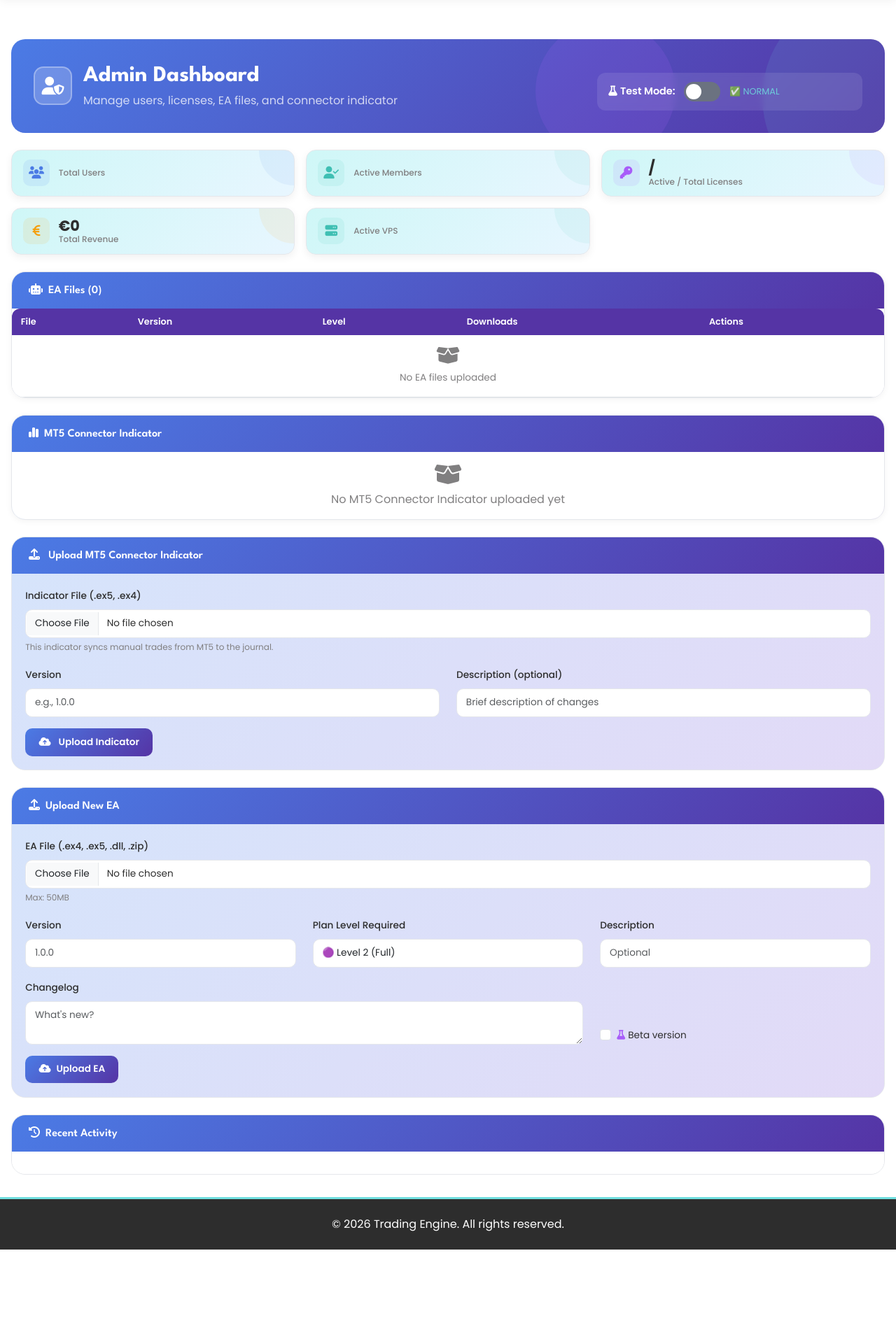
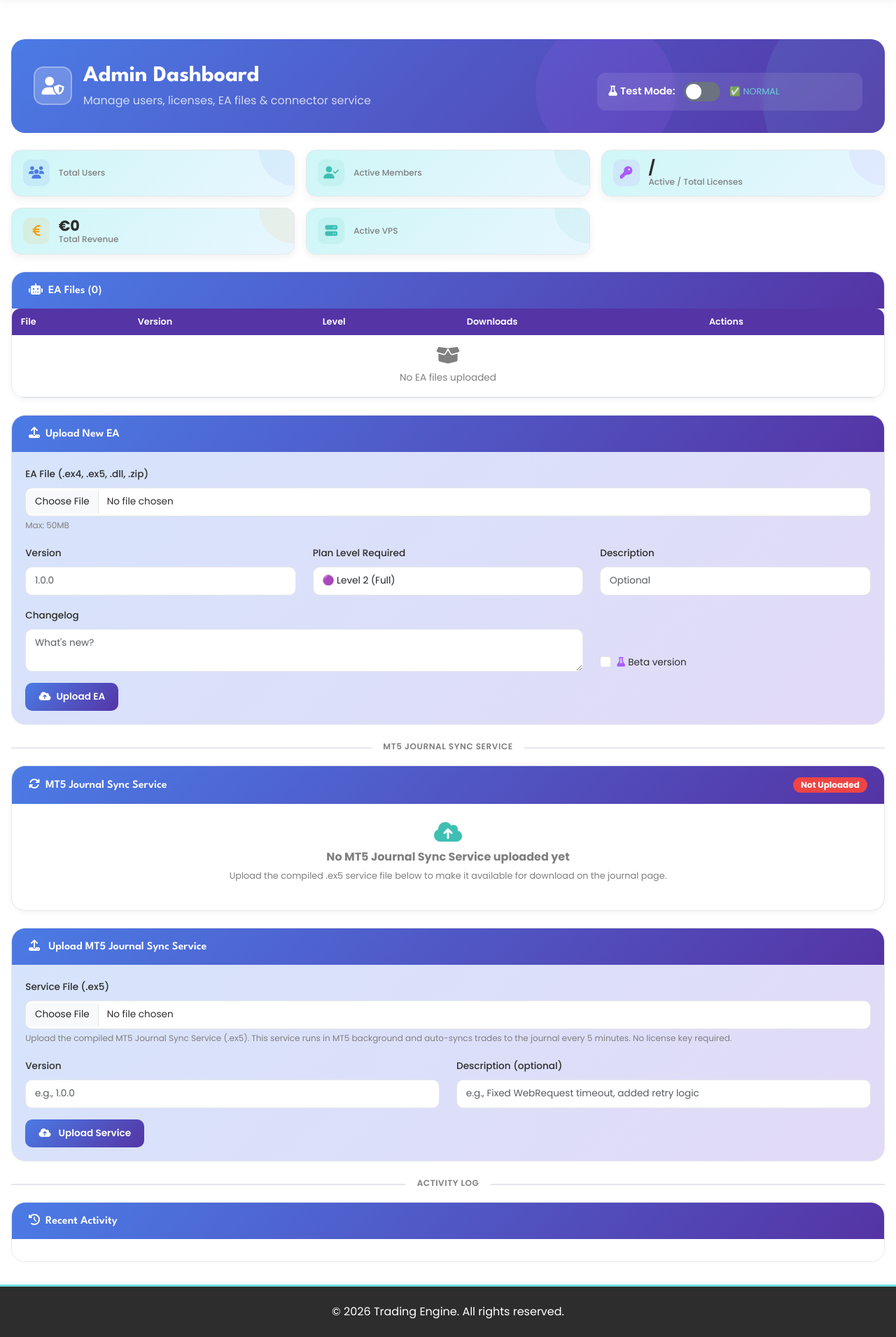
Before and after one commit to NDBOSSY/LWIX, a Flask app: template templates/admin/dashboard.html in a window 1280 px wide. Shown: the part 70-1981 px from the top of the page at 70% size. Before the commit the page ends 1856 px from the top, so only its background shows below. Run offline with Flask 3, Linux system fonts and the light colour scheme; the template is opened without the code that fills it, so the values that code supplies are empty; some libraries are stand-ins or nearby versions.

Commit message:
Update dashboard admin200.html

```diff
--- a/templates/admin/dashboard.html
+++ b/templates/admin/dashboard.html
@@ -33,7 +33,7 @@
     @media(max-width:1300px){.stats-grid{grid-template-columns:repeat(3,1fr);}}
     @media(max-width:600px){.stats-grid{grid-template-columns:1fr 1fr;gap:0.6rem;}.stat-card{padding:0.6rem 0.8rem;}.stat-icon{width:32px;height:32px;font-size:0.9rem;}.stat-value{font-size:1.1rem;}}
 
-    .card { background: linear-gradient(135deg,#D6E4FB 0%,#E2DAF7 100%); border-radius: 20px; border: 1px solid #E5E7EB; overflow: hidden; }
+    .card { background: linear-gradient(135deg,#D6E4FB 0%,#E2DAF7 100%); border-radius: 20px; border: 1px solid #E5E7EB; overflow: hidden; margin-bottom: 1.5rem; }
     .card-header { background: linear-gradient(135deg,#4B7BE5 0%,#5534A5 100%); padding: 1rem 1.5rem; color: white; border: none; display: flex; justify-content: space-between; align-items: center; }
     .card-header h5 { color: white; font-weight: 600; font-size: 1rem; margin: 0; }
     .card-body { background: white; padding: 1.2rem; } .card-body.p-0{padding:0;}
@@ -43,7 +43,7 @@
     .table tbody td { padding: 0.6rem 0.8rem; vertical-align: middle; font-size: 0.85rem; background: white; }
     .table tbody tr:hover td{background:#FFF8ED;}
 
-    .upload-card { background: linear-gradient(135deg,#D6E4FB 0%,#E2DAF7 100%); border-radius: 20px; border: 1px solid #E5E7EB; overflow: hidden; }
+    .upload-card { background: linear-gradient(135deg,#D6E4FB 0%,#E2DAF7 100%); border-radius: 20px; border: 1px solid #E5E7EB; overflow: hidden; margin-bottom: 1.5rem; }
     .upload-card .card-header { background: linear-gradient(135deg,#4B7BE5 0%,#5534A5 100%); padding: 1rem 1.5rem; color: white; }
     .upload-card .card-body { background: linear-gradient(135deg,#D6E4FB 0%,#E2DAF7 100%); padding: 1.2rem; }
 
@@ -87,18 +87,28 @@
     .btn-retry-vps{background:linear-gradient(135deg,#3FBFB3 0%,#6FDFDF 100%);border:none;border-radius:8px;padding:0.35rem 0.8rem;font-size:0.75rem;font-weight:600;color:white;transition:all 0.2s;white-space:nowrap;}
     .btn-retry-vps:hover{transform:translateY(-1px);box-shadow:0 6px 14px rgba(63,191,179,0.35);color:white;}
     .vps-error-text{color:#EF4444;font-size:0.72rem;max-width:260px;display:inline-block;white-space:nowrap;overflow:hidden;text-overflow:ellipsis;}
+
+    .section-divider { border-top: 2px solid #E5E7EB; margin: 2rem 0 1.5rem; position: relative; }
+    .section-divider span { position: absolute; top: -12px; left: 50%; transform: translateX(-50%); background: white; padding: 0 1rem; color: #807F80; font-size: 0.75rem; font-weight: 600; text-transform: uppercase; letter-spacing: 0.05em; }
+
+    .connector-badge { display: inline-flex; align-items: center; gap: 0.3rem; background: rgba(63,191,179,0.15); color: #3FBFB3; padding: 0.2rem 0.6rem; border-radius: 12px; font-size: 0.7rem; font-weight: 600; }
 </style>
 {% endblock %}
 
 {% block content %}
 <div class="admin-container">
+
+    {# HEADER #}
     <div class="admin-header">
         <div class="admin-header-content">
             <div class="row align-items-center">
                 <div class="col-lg-8">
                     <div class="d-flex align-items-center gap-3">
                         <div class="admin-icon-circle"><i class="fas fa-user-shield"></i></div>
-                        <div><h2 class="fw-bold mb-1">Admin Dashboard</h2><p class="mb-0 opacity-75">Manage users, licenses, EA files, and connector indicator</p></div>
+                        <div>
+                            <h2 class="fw-bold mb-1">Admin Dashboard</h2>
+                            <p class="mb-0 opacity-75">Manage users, licenses, EA files & connector service</p>
+                        </div>
                     </div>
                 </div>
                 <div class="col-lg-4">
@@ -117,6 +127,7 @@
         </div>
     </div>
 
+    {# STATS #}
     <div class="stats-grid">
         <div class="stat-card users"><div class="stat-icon blue"><i class="fas fa-users"></i></div><div class="stat-info"><div class="stat-value">{{ total_users }}</div><div class="stat-label">Total Users</div></div></div>
         <div class="stat-card active"><div class="stat-icon teal"><i class="fas fa-user-check"></i></div><div class="stat-info"><div class="stat-value">{{ active_users }}</div><div class="stat-label">Active Members</div></div></div>
@@ -125,22 +136,27 @@
         <div class="stat-card vps"><div class="stat-icon teal"><i class="fas fa-server"></i></div><div class="stat-info"><div class="stat-value">{{ active_vps }}</div><div class="stat-label">Active VPS</div></div></div>
     </div>
 
+    {# SUBSCRIPTION BREAKDOWN #}
     {% if subscription_stats %}
-    <div class="card mb-4">
-        <div class="card-header"><h5><i class="fas fa-chart-pie me-2"></i>Subscription Breakdown</h5></div>
+    <div class="card">
+        <div class="card-header"><h5 class="mb-0"><i class="fas fa-chart-pie me-2"></i>Subscription Breakdown</h5></div>
         <div class="card-body">
             <div class="subscription-breakdown">
                 {% for stat in subscription_stats %}
-                <div class="sub-breakdown-item"><div class="sub-type">{{ stat[0] or 'Unknown' }}</div><div class="sub-count">{{ stat[1] }} users</div><div class="sub-revenue">€{{ "%.2f"|format(stat[2] or 0) }}</div></div>
+                <div class="sub-breakdown-item">
+                    <div class="sub-type">{{ stat[0] or 'Unknown' }}</div>
+                    <div class="sub-count">{{ stat[1] }} users</div>
+                    <div class="sub-revenue">€{{ "%.2f"|format(stat[2] or 0) }}</div>
+                </div>
                 {% endfor %}
             </div>
         </div>
     </div>
     {% endif %}
 
-    <!-- VPS Pending -->
+    {# VPS PENDING #}
     {% if vps_pending_users %}
-    <div class="card mb-4">
+    <div class="card">
         <div class="card-header"><h5 class="mb-0"><i class="fas fa-server me-2"></i>VPS Pending ({{ vps_pending_users|length }})</h5></div>
         <div class="card-body p-0">
             <div class="table-responsive">
@@ -187,8 +203,8 @@
     </div>
     {% endif %}
 
-    <!-- EA Files List -->
-    <div class="card mb-4">
+    {# EA FILES #}
+    <div class="card">
         <div class="card-header"><h5 class="mb-0"><i class="fas fa-robot me-2"></i>EA Files ({{ ea_files|length }})</h5></div>
         <div class="card-body p-0">
             <div class="table-responsive">
@@ -211,12 +227,40 @@
         </div>
     </div>
 
-    <!-- MT5 Connector Indicator Management -->
-    <div class="card mb-4">
+    {# UPLOAD EA #}
+    <div class="upload-card">
+        <div class="card-header"><h5 class="mb-0"><i class="fas fa-upload me-2"></i>Upload New EA</h5></div>
+        <div class="card-body">
+            <form method="POST" action="{{ url_for('upload_ea') }}" enctype="multipart/form-data">
+                <div class="mb-3"><label class="form-label">EA File (.ex4, .ex5, .dll, .zip)</label><input type="file" name="file" class="form-control" accept=".ex4,.ex5,.dll,.zip" required><small style="color:#807F80;font-size:0.75rem;">Max: 50MB</small></div>
+                <div class="row">
+                    <div class="col-md-4 mb-3"><label class="form-label">Version</label><input type="text" name="version" class="form-control" placeholder="1.0.0" required></div>
+                    <div class="col-md-4 mb-3"><label class="form-label">Plan Level Required</label><select name="plan_level" class="form-select"><option value="1">🟢 Level 1 (Basic)</option><option value="2" selected>🟣 Level 2 (Full)</option></select></div>
+                    <div class="col-md-4 mb-3"><label class="form-label">Description</label><input type="text" name="description" class="form-control" placeholder="Optional"></div>
+                </div>
+                <div class="row">
+                    <div class="col-md-8 mb-3"><label class="form-label">Changelog</label><textarea name="changelog" class="form-control" rows="2" placeholder="What's new?"></textarea></div>
+                    <div class="col-md-4 mb-3 d-flex align-items-end"><div class="form-check"><input class="form-check-input" type="checkbox" name="is_beta" id="isBeta"><label class="form-check-label" for="isBeta" style="font-size:0.85rem;"><i class="fas fa-flask me-1" style="color:#A85CF9;"></i>Beta version</label></div></div>
+                </div>
+                <button type="submit" class="btn btn-primary"><i class="fas fa-cloud-upload-alt me-2"></i>Upload EA</button>
+            </form>
+        </div>
+    </div>
+
+    {# SECTION DIVIDER #}
+    <div class="section-divider"><span>MT5 Journal Sync Service</span></div>
+
+    {# MT5 CONNECTOR SERVICE - CURRENT FILE #}
+    <div class="card">
         <div class="card-header d-flex justify-content-between align-items-center">
-            <h5 class="mb-0"><i class="fas fa-chart-simple me-2"></i>MT5 Connector Indicator</h5>
+            <h5 class="mb-0"><i class="fas fa-sync-alt me-2"></i>MT5 Journal Sync Service</h5>
             {% if connector_indicator %}
-            <small style="opacity: 0.75;">Current: {{ connector_indicator.filename }} (v{{ connector_indicator.version }})</small>
+            <span class="connector-badge">
+                <i class="fas fa-check-circle"></i>
+                {{ connector_indicator.filename }} (v{{ connector_indicator.version }})
+            </span>
+            {% else %}
+            <span class="badge badge-revoked">Not Uploaded</span>
             {% endif %}
         </div>
         <div class="card-body p-0">
@@ -236,7 +280,7 @@
                         <tr>
                             <td>
                                 <div class="ea-file-row">
-                                    <i class="fas fa-chart-simple" style="color:#3FBFB3;"></i>
+                                    <i class="fas fa-sync-alt" style="color:#3FBFB3;"></i>
                                     <div>
                                         <strong style="font-size:0.85rem;">{{ connector_indicator.filename }}</strong>
                                         {% if connector_indicator.description %}
@@ -247,14 +291,14 @@
                             </td>
                             <td><span class="badge badge-active">v{{ connector_indicator.version }}</span></td>
                             <td><small style="color:#807F80;">{{ connector_indicator.uploaded_at.strftime('%b %d, %Y') }}</small></td>
-                            <td>{{ connector_indicator.download_count or 0 }}</td>
+                            <td><strong>{{ connector_indicator.download_count or 0 }}</strong></td>
                             <td>
                                 <div class="d-flex gap-2">
-                                    <a href="{{ url_for('download_connector') }}" class="btn-connector">
-                                        <i class="fas fa-download me-1"></i>Download
+                                    <a href="{{ url_for('download_connector') }}" class="btn-connector" title="Download current version">
+                                        <i class="fas fa-download"></i> Download
                                     </a>
                                     <form method="POST" action="{{ url_for('admin_delete_connector') }}" class="d-inline">
-                                        <button type="submit" class="btn btn-outline-danger btn-sm" onclick="return confirm('Delete MT5 Connector Indicator?\n\nThis will remove the download link from the journal page.')" title="Delete Connector Indicator">
+                                        <button type="submit" class="btn btn-outline-danger btn-sm" onclick="return confirm('Delete MT5 Journal Sync Service?\n\nThis will remove the download link from the journal page. Users will no longer be able to download the service.')" title="Delete Service">
                                             <i class="fas fa-trash"></i>
                                         </button>
                                     </form>
@@ -265,31 +309,32 @@
                 </table>
             </div>
             {% else %}
-            <div class="text-center text-muted py-3">
-                <i class="fas fa-box-open fa-2x mb-2 d-block"></i>
-                No MT5 Connector Indicator uploaded yet
+            <div class="text-center text-muted py-4">
+                <i class="fas fa-cloud-upload-alt fa-2x mb-2 d-block" style="color: #3FBFB3;"></i>
+                <strong>No MT5 Journal Sync Service uploaded yet</strong>
+                <p style="font-size:0.8rem; margin-top:0.3rem;">Upload the compiled .ex5 service file below to make it available for download on the journal page.</p>
             </div>
             {% endif %}
         </div>
     </div>
 
-    <!-- Upload MT5 Connector Indicator -->
-    <div class="upload-card mb-4">
+    {# UPLOAD/UPDATE MT5 CONNECTOR SERVICE #}
+    <div class="upload-card">
         <div class="card-header">
             <h5 class="mb-0">
                 <i class="fas fa-upload me-2"></i>
-                {% if connector_indicator %}Update{% else %}Upload{% endif %} MT5 Connector Indicator
+                {% if connector_indicator %}Update{% else %}Upload{% endif %} MT5 Journal Sync Service
             </h5>
         </div>
         <div class="card-body">
             <form method="POST" action="{{ url_for('admin_upload_connector') }}" enctype="multipart/form-data">
                 <div class="mb-3">
-                    <label class="form-label">Indicator File (.ex5, .ex4)</label>
+                    <label class="form-label">Service File (.ex5)</label>
                     <input type="file" name="file" class="form-control" accept=".ex5,.ex4" required>
                     <small style="color:#807F80;font-size:0.75rem;">
-                        This indicator syncs manual trades from MT5 to the journal.
+                        Upload the compiled MT5 Journal Sync Service (.ex5). This service runs in MT5 background and auto-syncs trades to the journal every 5 minutes. No license key required.
                         {% if connector_indicator %}
-                        Current version: <strong>v{{ connector_indicator.version }}</strong>
+                        <br>Current version: <strong>v{{ connector_indicator.version }}</strong> — uploading will replace it.
                         {% endif %}
                     </small>
                 </div>
@@ -300,49 +345,37 @@
                     </div>
                     <div class="col-md-6 mb-3">
                         <label class="form-label">Description (optional)</label>
-                        <input type="text" name="description" class="form-control" placeholder="Brief description of changes">
+                        <input type="text" name="description" class="form-control" placeholder="e.g., Fixed WebRequest timeout, added retry logic">
                     </div>
                 </div>
                 <button type="submit" class="btn btn-primary">
                     <i class="fas fa-cloud-upload-alt me-2"></i>
-                    {% if connector_indicator %}Update{% else %}Upload{% endif %} Indicator
+                    {% if connector_indicator %}Update Service{% else %}Upload Service{% endif %}
                 </button>
             </form>
         </div>
     </div>
 
-    <!-- Upload EA -->
-    <div class="upload-card mb-4">
-        <div class="card-header"><h5 class="mb-0"><i class="fas fa-upload me-2"></i>Upload New EA</h5></div>
-        <div class="card-body">
-            <form method="POST" action="{{ url_for('upload_ea') }}" enctype="multipart/form-data">
-                <div class="mb-3"><label class="form-label">EA File (.ex4, .ex5, .dll, .zip)</label><input type="file" name="file" class="form-control" accept=".ex4,.ex5,.dll,.zip" required><small style="color:#807F80;font-size:0.75rem;">Max: 50MB</small></div>
-                <div class="row">
-                    <div class="col-md-4 mb-3"><label class="form-label">Version</label><input type="text" name="version" class="form-control" placeholder="1.0.0" required></div>
-                    <div class="col-md-4 mb-3"><label class="form-label">Plan Level Required</label><select name="plan_level" class="form-select"><option value="1">🟢 Level 1 (Basic)</option><option value="2" selected>🟣 Level 2 (Full)</option></select></div>
-                    <div class="col-md-4 mb-3"><label class="form-label">Description</label><input type="text" name="description" class="form-control" placeholder="Optional"></div>
-                </div>
-                <div class="row">
-                    <div class="col-md-8 mb-3"><label class="form-label">Changelog</label><textarea name="changelog" class="form-control" rows="2" placeholder="What's new?"></textarea></div>
-                    <div class="col-md-4 mb-3 d-flex align-items-end"><div class="form-check"><input class="form-check-input" type="checkbox" name="is_beta" id="isBeta"><label class="form-check-label" for="isBeta" style="font-size:0.85rem;"><i class="fas fa-flask me-1" style="color:#A85CF9;"></i>Beta version</label></div></div>
-                </div>
-                <button type="submit" class="btn btn-primary"><i class="fas fa-cloud-upload-alt me-2"></i>Upload EA</button>
-            </form>
-        </div>
-    </div>
+    {# SECTION DIVIDER #}
+    <div class="section-divider"><span>Activity Log</span></div>
 
-    <!-- Activity Log -->
+    {# ACTIVITY LOG #}
     <div class="activity-card">
         <div class="card-header"><h5 class="mb-0"><i class="fas fa-history me-2"></i>Recent Activity</h5></div>
         <div class="card-body" style="max-height:400px;overflow-y:auto;">
             {% for log in recent_logs %}
             <div class="activity-item">
-                <div class="activity-dot {% if 'login' in log.action %}login{% elif 'license' in log.action %}license{% elif 'revok' in log.action %}revoke{% elif 'upload_connector' in log.action %}connector{% elif 'upload' in log.action %}upload{% elif 'delete_connector' in log.action %}delete{% elif 'delete' in log.action %}delete{% elif 'order' in log.action or 'payment' in log.action %}order{% else %}default{% endif %}"></div>
-                <div class="flex-grow-1"><strong style="color:#2D2D2D;font-size:0.85rem;">{{ log.action|title|replace('_', ' ') }}</strong><p class="mb-0" style="color:#807F80;font-size:0.78rem;">{{ log.details }}</p><small style="color:#807F80;font-size:0.72rem;">{{ log.created_at.strftime('%b %d, %Y %H:%M') }}{% if log.ip_address %} · {{ log.ip_address }}{% endif %}</small></div>
+                <div class="activity-dot {% if 'login' in log.action %}login{% elif 'license' in log.action %}license{% elif 'revok' in log.action %}revoke{% elif 'upload_connector' in log.action %}connector{% elif 'delete_connector' in log.action %}delete{% elif 'upload' in log.action %}upload{% elif 'delete' in log.action %}delete{% elif 'order' in log.action or 'payment' in log.action %}order{% else %}default{% endif %}"></div>
+                <div class="flex-grow-1">
+                    <strong style="color:#2D2D2D;font-size:0.85rem;">{{ log.action|title|replace('_', ' ') }}</strong>
+                    <p class="mb-0" style="color:#807F80;font-size:0.78rem;">{{ log.details }}</p>
+                    <small style="color:#807F80;font-size:0.72rem;">{{ log.created_at.strftime('%b %d, %Y %H:%M') }}{% if log.ip_address %} · {{ log.ip_address }}{% endif %}</small>
+                </div>
             </div>
             {% endfor %}
         </div>
     </div>
+
 </div>
 
 <script>
@@ -350,8 +383,8 @@ function toggleTestMode() {
     const status = document.getElementById('testModeStatus');
     fetch('/admin/toggle-test-mode', {method:'POST',headers:{'Content-Type':'application/json'}})
     .then(r=>r.json()).then(data=>{
-        if(data.test_mode==='on'){status.textContent='⚠️ 1-DAY LICENSES';status.style.color='#FCA5A5';showToast('⚠️ Test mode ON','warning');}
-        else{status.textContent='✅ NORMAL';status.style.color='#6FDFDF';showToast('✅ Test mode OFF','success');}
+        if(data.test_mode==='on'){status.textContent='⚠️ 1-DAY LICENSES';status.style.color='#FCA5A5';}
+        else{status.textContent='✅ NORMAL';status.style.color='#6FDFDF';}
     }).catch(()=>{document.getElementById('testModeToggle').checked=!document.getElementById('testModeToggle').checked;});
 }
 </script>
```
